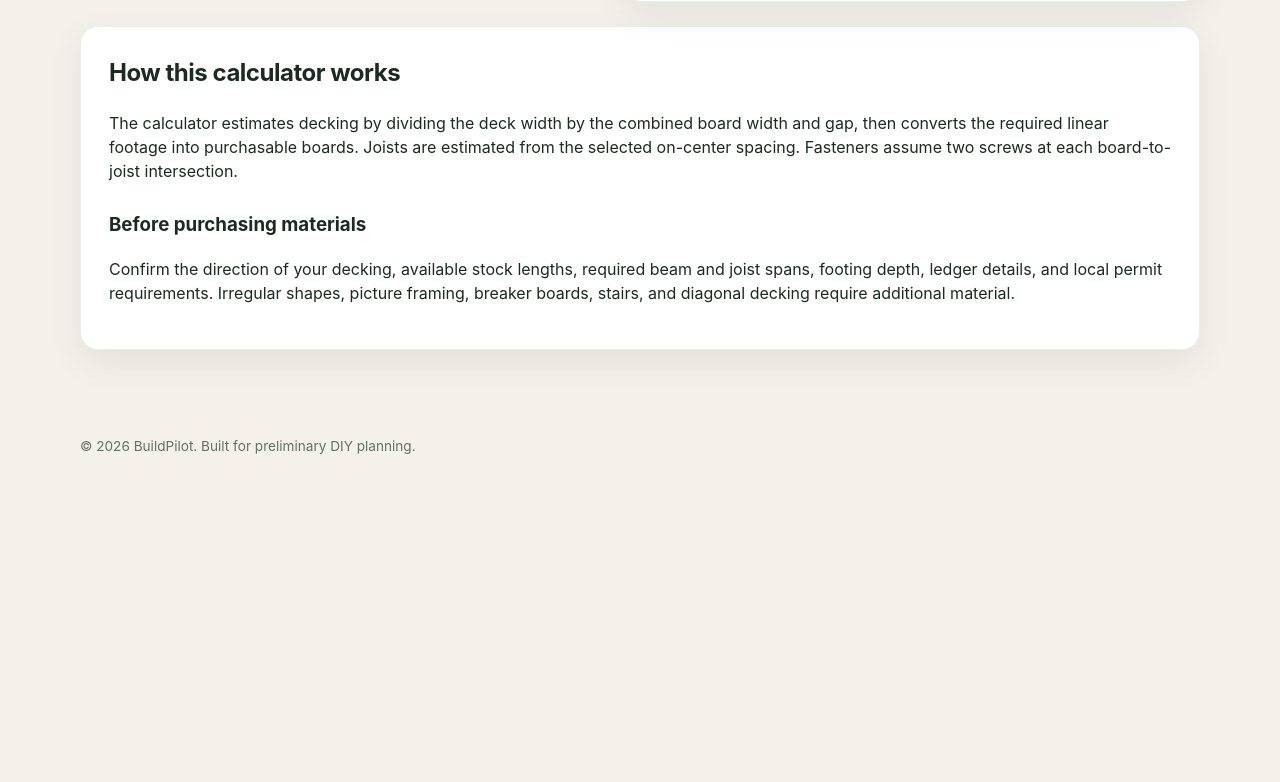
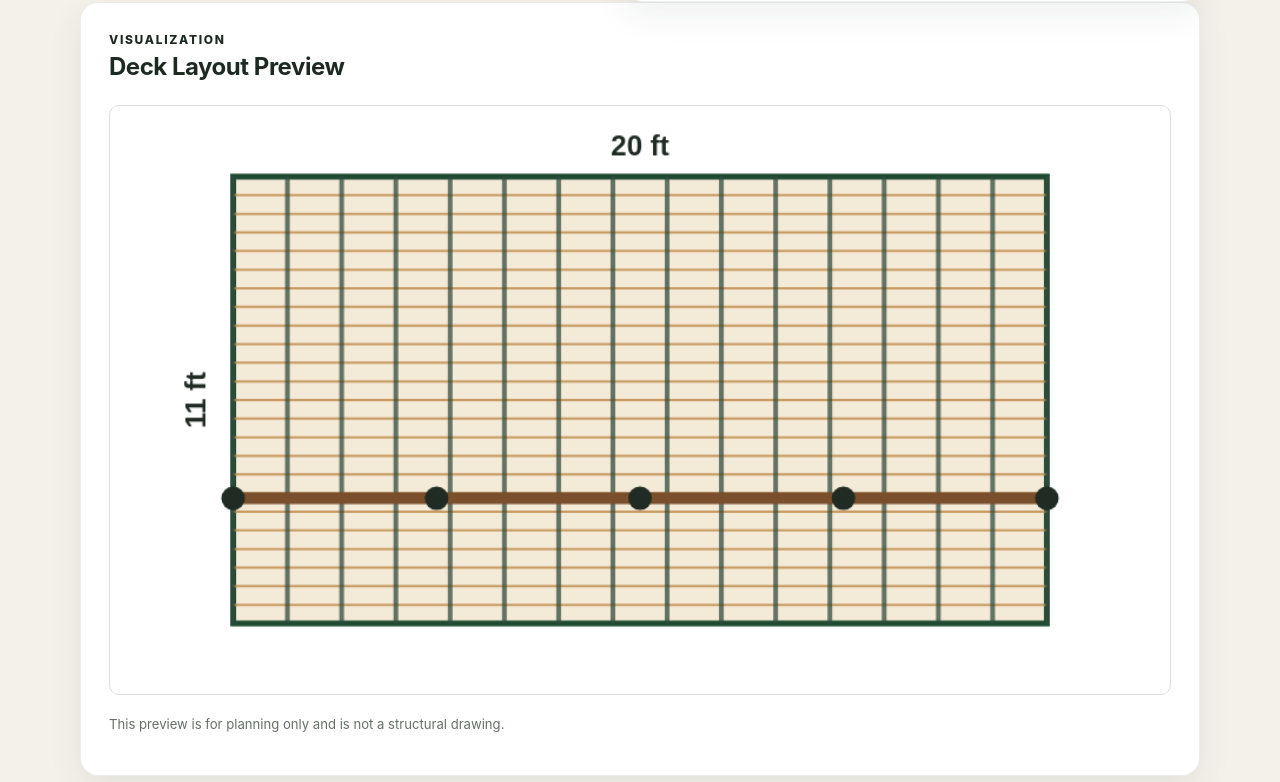
Before and after one commit to bogartappdev/deck-material-calculator, a plain HTML site: page deck-calculator.html in a window 1280 px wide. Shown: the part 1298-2080 px from the top of the page. Before the commit the page ends 1792 px from the top, so only its background shows below. Drawn offline with Linux system fonts and the light colour scheme.

Commit message:
Add interactive deck layout preview

```diff
--- a/deck-calculator.html
+++ b/deck-calculator.html
@@ -210,7 +210,23 @@
       </div>
     </section>
   </main>
+  <section class="container">
+    <div class="card">
+        <p class="eyebrow">VISUALIZATION</p>
+        <h2>Deck Layout Preview</h2>
 
+        <canvas
+            id="deckCanvas"
+            width="900"
+            height="500"
+            style="width:100%; border:1px solid #ddd; border-radius:10px;">
+        </canvas>
+
+        <p class="muted">
+            This preview is for planning only and is not a structural drawing.
+        </p>
+    </div>
+</section>
   <section class="container content-section">
     <div class="card">
       <h2>How this calculator works</h2>
--- a/script.js
+++ b/script.js
@@ -176,9 +176,150 @@ function downloadShoppingList() {
 form.addEventListener("submit", (event) => {
   event.preventDefault();
   calculateDeck();
+  drawDeckPreview();
 });
 
 downloadButton.addEventListener("click", downloadShoppingList);
 document.getElementById("year").textContent = new Date().getFullYear();
 
+function drawDeckPreview() {
+  const canvas = document.getElementById("deckCanvas");
+
+  if (!canvas) {
+    return;
+  }
+
+  const context = canvas.getContext("2d");
+
+  const deckLength = Number(document.getElementById("deckLength").value);
+  const deckWidth = Number(document.getElementById("deckWidth").value);
+
+  context.clearRect(0, 0, canvas.width, canvas.height);
+
+  const padding = 60;
+  const availableWidth = canvas.width - padding * 2;
+  const availableHeight = canvas.height - padding * 2;
+
+  const scale = Math.min(
+    availableWidth / deckLength,
+    availableHeight / deckWidth
+  );
+
+  const drawingWidth = deckLength * scale;
+  const drawingHeight = deckWidth * scale;
+
+  const startX = (canvas.width - drawingWidth) / 2;
+  const startY = (canvas.height - drawingHeight) / 2;
+
+  context.fillStyle = "#f4ead8";
+  context.fillRect(startX, startY, drawingWidth, drawingHeight);
+
+  context.strokeStyle = "#1d4a31";
+  context.lineWidth = 5;
+  context.strokeRect(startX, startY, drawingWidth, drawingHeight);
+
+  // Draw deck boards running parallel to the deck length
+context.strokeStyle = "#c89b63";
+context.lineWidth = 2;
+
+const boardWidthInches = Number(
+  document.getElementById("boardWidth").value
+);
+
+const boardGapInches = Number(
+  document.getElementById("boardGap").value
+);
+
+const boardModuleInches = boardWidthInches + boardGapInches;
+const deckWidthInches = deckWidth * 12;
+
+const previewBoardRows = Math.ceil(
+  deckWidthInches / boardModuleInches
+);
+
+for (let i = 1; i < previewBoardRows; i++) {
+  const y =
+    startY +
+    (drawingHeight / previewBoardRows) * i;
+
+  context.beginPath();
+  context.moveTo(startX, y);
+  context.lineTo(startX + drawingWidth, y);
+  context.stroke();
+}
+
+
+// Draw joists perpendicular to the deck boards
+context.strokeStyle = "rgba(50, 75, 60, 0.75)";
+context.lineWidth = 4;
+
+const joistSpacingInches = Number(
+  document.getElementById("joistSpacing").value
+);
+
+const deckLengthInches = deckLength * 12;
+
+const previewJoistCount =
+  Math.floor(deckLengthInches / joistSpacingInches) + 1;
+
+for (let i = 0; i < previewJoistCount; i++) {
+  const x =
+    startX +
+    (drawingWidth / Math.max(previewJoistCount - 1, 1)) * i;
+
+  context.beginPath();
+  context.moveTo(x, startY);
+  context.lineTo(x, startY + drawingHeight);
+  context.stroke();
+}
+
+
+// Draw a conceptual support beam parallel to the deck boards
+const beamY = startY + drawingHeight * 0.72;
+
+context.strokeStyle = "#7a4f2c";
+context.lineWidth = 10;
+
+context.beginPath();
+context.moveTo(startX, beamY);
+context.lineTo(startX + drawingWidth, beamY);
+context.stroke();
+
+
+// Draw conceptual support posts along the beam
+const previewPostCount = Math.max(
+  2,
+  Math.ceil(deckLength / 6) + 1
+);
+
+context.fillStyle = "#1f2b23";
+
+for (let i = 0; i < previewPostCount; i++) {
+  const x =
+    startX +
+    (drawingWidth / Math.max(previewPostCount - 1, 1)) * i;
+
+  context.beginPath();
+  context.arc(x, beamY, 10, 0, Math.PI * 2);
+  context.fill();
+}
+
+  context.fillStyle = "#1f2b23";
+  context.font = "bold 24px sans-serif";
+  context.textAlign = "center";
+
+  context.fillText(
+    `${deckLength} ft`,
+    startX + drawingWidth / 2,
+    startY - 18
+  );
+
+  context.save();
+  context.translate(startX - 24, startY + drawingHeight / 2);
+  context.rotate(-Math.PI / 2);
+  context.fillText(`${deckWidth} ft`, 0, 0);
+  context.restore();
+}
+
 calculateDeck();
+drawDeckPreview();
```
